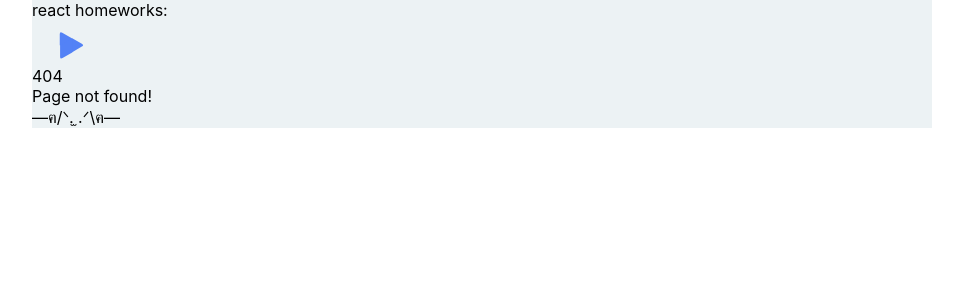
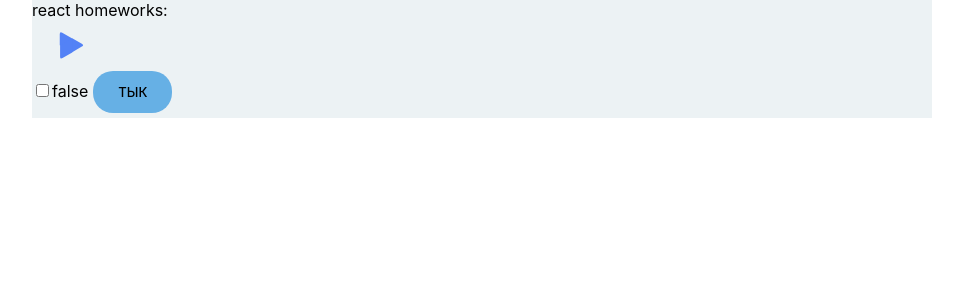
Before and after one commit to AlexNewHere/home-work, a React (Create React App) app: page /#/senior in a window 1280 px wide. Before the commit this address had no page. Shown: the top 300 px of the page, without its empty margins (158-1121 px from the left). Built offline with nearby package versions, Linux system fonts and the light colour scheme.

Commit message:
HW13 axios post request

```diff
--- a/package.json
+++ b/package.json
@@ -7,6 +7,7 @@
     "@testing-library/jest-dom": "^5.14.1",
     "@testing-library/react": "^12.0.0",
     "@testing-library/user-event": "^13.2.1",
+    "@types/axios": "^0.14.0",
     "@types/jest": "^27.0.1",
     "@types/node": "^16.7.13",
     "@types/react": "^17.0.20",
@@ -14,6 +15,7 @@
     "@types/react-redux": "^7.1.24",
     "@types/react-router-dom": "^5.3.3",
     "@types/uuid": "^8.3.4",
+    "axios": "^0.27.2",
     "rc-slider": "^10.0.0",
     "react": "^18.0.0",
     "react-dom": "^18.0.0",
--- /dev/null
+++ b/src/p2-homeworks/HW13/Seniior.tsx
@@ -0,0 +1,37 @@
+import React, {ChangeEvent, useState} from 'react';
+import SuperButton from '../h4/common/c2-SuperButton/SuperButton';
+import SuperCheckbox from '../h4/common/c3-SuperCheckbox/SuperCheckbox';
+import {getApi} from './instanceAPI';
+
+export const Request = () => {
+
+    const [info, setInfo] = useState<string | null>(null)
+    const [checked, setChecked] = useState<boolean>(false)
+
+    const onChangeChecked = (e: ChangeEvent<HTMLInputElement>) => setChecked(e.currentTarget.checked)
+
+    const getPostClicked = async () => {
+        try {
+            let data = await getApi(checked)
+            setInfo(data.data.info)
+        } catch (error: any) {
+            (error) && setInfo(error.response.data.info)
+        }
+    }
+
+    return (
+        <div>
+            <SuperCheckbox
+                checked={checked}
+                onChange={onChangeChecked}
+            >
+                {checked ? 'true' : 'false'}
+            </SuperCheckbox>
+            <SuperButton onClick={getPostClicked}>
+                Тык
+            </SuperButton>
+            <span>{info}</span>
+
+        </div>
+    );
+};
--- /dev/null
+++ b/src/p2-homeworks/HW13/instanceAPI.ts
@@ -0,0 +1,22 @@
+import axios from 'axios'
+
+
+export const instance = axios.create({
+    baseURL: `https://neko-cafe-back.herokuapp.com`,
+   })
+
+type BodyType = {
+    success: boolean
+}
+export type GetApiType = {
+    errorText: string
+    info: string
+    yourBody:BodyType
+    yourQuery: any
+}
+
+export const getApi = (checked: boolean) => {
+    return (
+        instance.post<GetApiType>(`/auth/test`, { "success": checked} )
+    )
+}
--- a/src/p2-homeworks/h12/HW12.module.css
+++ b/src/p2-homeworks/h12/HW12.module.css
@@ -4,7 +4,6 @@
     align-content: center;
     margin-bottom: 150px;
 }
-
 
 .dark {
     background: dimgrey;
@@ -29,7 +28,3 @@
 .some-text {
     color: darkslateblue;
 }
-
-.mixing {
-    background-image: linear-gradient(transparent,rgba(20, 194, 232, 0.99), rgba(196, 113, 237, 0.96), rgba(246, 79, 89, 0.98));
-}
--- a/src/p2-homeworks/h5/Routes.tsx
+++ b/src/p2-homeworks/h5/Routes.tsx
@@ -3,6 +3,7 @@ import {Routes, Route} from 'react-router-dom'
 import PreJunior from './pages/PreJunior';
 import Error404 from './pages/Error404';
 import Junior from '../h7/Junior';
+import {Request} from '../HW13/Seniior';
 
 export const PATH = {
     PRE_JUNIOR: '/pre-junior',
@@ -17,6 +18,7 @@ export const Pages = () => {
                 <Route path={'/'} element={<PreJunior/>}/>
                 <Route path={PATH.PRE_JUNIOR} element={<PreJunior/>}/>
                 <Route path={PATH.JUNIOR} element={<Junior/>}/>
+                <Route path={PATH.SENIOR} element={<Request/>}/>
                 <Route path={'/*'} element={<Error404/>}/>
             </Routes>
         </div>
```
Also changed, not shown: src/p2-homeworks/h12/HW12.tsx (+10 -13 lines), 3 other files (tests, documents, lock files or other folders).
